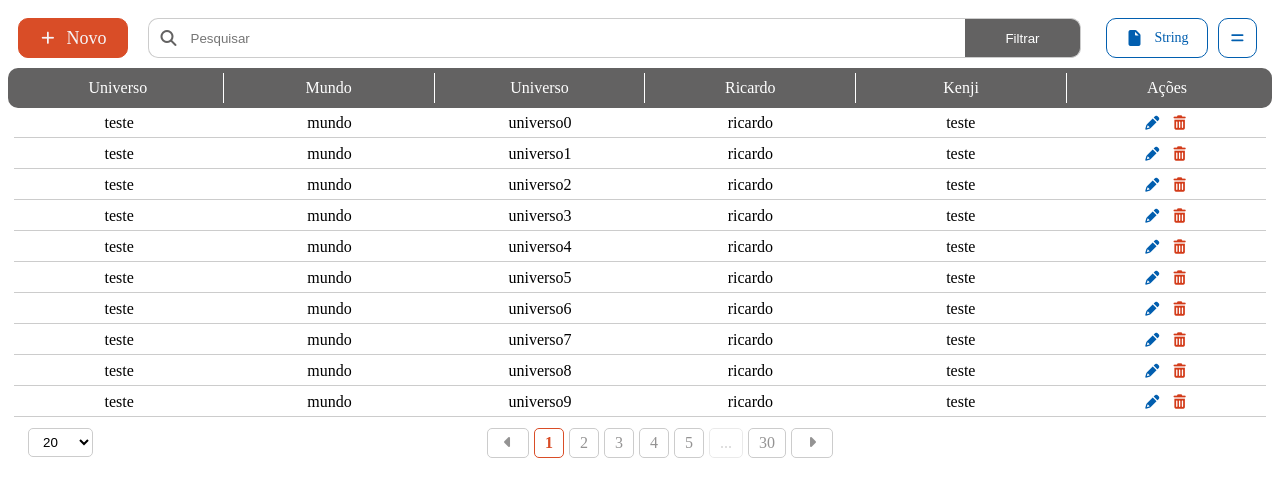
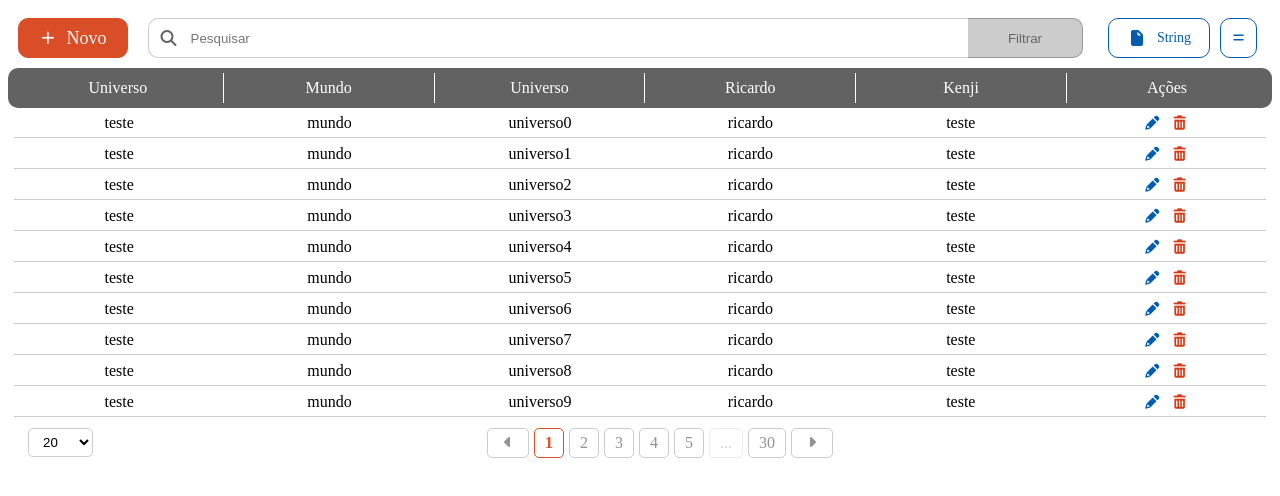
Before and after one commit to WorkspaceCardappio/angular-component-hub, an Angular app in the folder angular-component-hub/: page / in a window 1280 px wide. Shown: the top 496 px of the page. Built offline with nearby package versions, Linux system fonts and the light colour scheme.

Commit message:
feat: recebendo filters na listagem para executar nova request

```diff
--- a/angular-component-hub/src/app/shared/dropdown-menu-list/dropdown-menu-list.component.html
+++ b/angular-component-hub/src/app/shared/dropdown-menu-list/dropdown-menu-list.component.html
@@ -10,7 +10,7 @@
 
   <div class="dropdown">
     <ul>
-      @for (item of items; track item.value) {
+      @for (item of internalItems; track item.value) {
         <li (click)="selectItem($event)" [id]="item.value">
 
           @if (item.icon) {
--- /dev/null
+++ b/angular-component-hub/src/app/shared/list/filter-header/filter-header.component.html
@@ -0,0 +1,8 @@
+<span class="input">
+  <label class="fas fa-search" for="search"></label>
+  <input id="search" placeholder="Pesquisar" [formControl]="search" />
+  <button
+    (click)="onClick()"
+    [ngClass]="{ disabled: !search.valid }"
+  >Filtrar</button>
+</span>
--- /dev/null
+++ b/angular-component-hub/src/app/shared/list/filter-header/filter-header.component.scss
@@ -0,0 +1,52 @@
+.input {
+  align-items: center;
+  display: grid;
+  grid-template-columns: auto 1fr auto;
+
+  label {
+    border-radius: 10px 0 0 10px;
+    display: flex;
+    padding: 0 10px;
+    align-items: center;
+    justify-content: center;
+    height: 38px;
+    border: 1px solid #ccc;
+    border-right: 0;
+    color: #636262;
+    cursor: pointer;
+  }
+
+  input {
+    outline: none;
+    border-top: 1px solid #ccc;
+    border-bottom: 1px solid #ccc;
+    border-left: 0;
+    border-right: 0;
+    height: 36px;
+    width: 100%;
+  }
+
+  button {
+    background-color: #636262;
+    border-radius: 0 10px 10px 0;
+    padding: 0 40px;
+    border: 1px solid #ccc;
+    border-left: 0;
+    height: 40px;
+    color: white;
+    cursor: pointer;
+    transition: 0.3s ease-in-out;
+
+    &.disabled {
+      background-color: #ccc !important;
+      color: #666 !important;
+      cursor: not-allowed;
+      border: 1px solid #999 !important;
+      border-left: 0 !important;
+    }
+  }
+
+  button:hover {
+    background-color: #d94d27;
+  }
+}
--- /dev/null
+++ b/angular-component-hub/src/app/shared/list/filter-header/filter-header.component.ts
@@ -0,0 +1,42 @@
+import { CommonModule } from '@angular/common';
+import { Component, EventEmitter, Input, Output } from '@angular/core';
+import { FormControl, ReactiveFormsModule, Validators } from '@angular/forms';
+import { Filter } from '../../../../model/filter.model';
+import { DropdownItem } from '../../dropdown-menu-list/model/dropdown-item.model';
+
+@Component({
+  selector: 'app-filter-header',
+  imports: [
+    CommonModule,
+    ReactiveFormsModule
+],
+  templateUrl: './filter-header.component.html',
+  styleUrl: './filter-header.component.scss',
+})
+export class FilterHeaderComponent {
+
+  @Input({ required: true }) fieldFilter!: Partial<DropdownItem>;
+  @Input({ required: true }) typeFilter!: string;
+
+  @Output() newFilter: EventEmitter<Filter> = new EventEmitter();
+
+  protected search = new FormControl('', Validators.required);
+
+  onClick() {
+    const filter = this.buildFilter();
+    this.newFilter.emit(filter);
+    this.clearSearch();
+  }
+
+  buildFilter(): Filter {
+    return {
+      field: this.fieldFilter.value!,
+      condition: this.typeFilter,
+      value: this.search.value!
+    }
+  }
+
+  clearSearch() {
+    this.search.setValue('');
+  }
+}
--- a/angular-component-hub/src/app/shared/list/list.component.html
+++ b/angular-component-hub/src/app/shared/list/list.component.html
@@ -7,15 +7,13 @@
     (onClick)="goToNew()"
   ></app-generic-button>
 
-  <span class="input">
-    <label class="fas fa-search" for="search"></label>
-    <input id="search" placeholder="Pesquisar"/>
-    <button>Filtrar</button>
-  </span>
-
+  <app-filter-header
+    [fieldFilter]="selectedFilter()"
+    [typeFilter]="typeValueFilter()"
+    (newFilter)="newFilter($event)"
+  ></app-filter-header>
 
   <div class="filters">
-
     <app-dropdown-menu-list
       [items]="params.filters!"
       (selectedChange)="changeTypeFilter($event)"
@@ -23,32 +21,27 @@
     ></app-dropdown-menu-list>
 
     <app-dropdown-type-filter
-      [type]="selectedFilter?.typeValue || 'string'"
-      [params]="{ itemSize: '14px' }"
+      [type]="selectedFilter().typeValue || 'string'"
+      [params]="{ itemSize: '12px' }"
       (selectedChange)="changeOperationFilter($event)"
     ></app-dropdown-type-filter>
   </div>
-
 </div>
 
 <section>
   <header>
-
     <ul [ngStyle]="{ 'grid-template-columns': gridTemplateColumns }">
       @for (column of params.columns; track $index) {
       <li>{{ column.title }}</li>
-        }
-
-        @if (showActions) {
+      } @if (showActions) {
       <li class="actions">Ações</li>
       }
-
     </ul>
   </header>
 
   @if (responseData.empty) {
-      <div style="text-align: center; padding: 10px;">
-        <p>Não possui dados.</p>
+  <div style="text-align: center; padding: 10px">
+    <p>Não possui dados.</p>:', th
   </div>
   } @else {
 
@@ -57,9 +50,7 @@
     <ul [ngStyle]="{ 'grid-template-columns': gridTemplateColumns }">
       @for (column of params.columns; track $index) {
       <li>{{ item[column.field!] }}</li>
-            }
-
-            @if (showActions) {
+      } @if (showActions) {
       <li class="actions">
         <app-actions-list
           [nameRoute]="'teste'"
@@ -88,5 +79,4 @@
   </footer>
 
   }
-
 </section>
--- a/angular-component-hub/src/app/shared/list/list.component.scss
+++ b/angular-component-hub/src/app/shared/list/list.component.scss
@@ -9,51 +9,6 @@
     display: flex;
     justify-content: flex-end;
     gap: 10px;
-  }
-
-  .input {
-    align-items: center;
-    display: grid;
-    grid-template-columns: auto 1fr auto;
-
-    label {
-      border-radius: 10px 0 0 10px;
-      display: flex;
-      padding: 0 10px;
-      align-items: center;
-      justify-content: center;
-      height: 38px;
-      border: 1px solid #ccc;
-      border-right: 0;
-      color: #636262;
-      cursor: pointer;
-    }
-
-    input {
-      outline: none;
-      border-top: 1px solid #ccc;
-      border-bottom: 1px solid #ccc;
-      border-left: 0;
-      border-right: 0;
-      height: 36px;
-      width: 100%
-    }
-
-    button {
-      background-color: #636262;
-      border-radius: 0 10px 10px 0;
-      padding: 0 40px;
-      border: 1px solid #ccc;
-      border-left: 0;
-      height: 40px;
-      color: white;
-      cursor: pointer;
-      transition: 0.3s ease-in-out;
-    }
-
-    button:hover {
-      background-color: #D94D27;
-    }
   }
 
 }
--- a/angular-component-hub/src/app/shared/list/list.component.ts
+++ b/angular-component-hub/src/app/shared/list/list.component.ts
@@ -1,15 +1,23 @@
 import { CommonModule } from '@angular/common';
-import { Component, Input, OnInit, signal, WritableSignal } from '@angular/core';
+import {
+  Component,
+  Input,
+  OnInit,
+  signal,
+  WritableSignal,
+} from '@angular/core';
 import { Router } from '@angular/router';
+import { Filter } from '../../../model/filter.model';
 import { Pageable } from '../../model/pageable.model';
-import { ActionsListComponent } from "../actions-list/actions-list.component";
-import { GenericButtonComponent } from "../button/generic/generic.component";
-import { PageSizeComponent } from "../page-size/page-size.component";
+import { ActionsListComponent } from '../actions-list/actions-list.component';
+import { GenericButtonComponent } from '../button/generic/generic.component';
+import { DropdownMenuListComponent } from '../dropdown-menu-list/dropdown-menu-list.component';
+import { DropdownItem } from '../dropdown-menu-list/model/dropdown-item.model';
+import { DropdownTypeFilterComponent } from '../dropdown-type-filter/dropdown-type-filter.component';
+import { PageSizeComponent } from '../page-size/page-size.component';
 import { PaginatorComponent } from '../paginator/paginator.component';
+import { FilterHeaderComponent } from './filter-header/filter-header.component';
 import { ListParams } from './params/list-params.model';
-import { DropdownMenuListComponent } from "../dropdown-menu-list/dropdown-menu-list.component";
-import { DropdownTypeFilterComponent } from "../dropdown-type-filter/dropdown-type-filter.component";
-import { DropdownItem } from '../dropdown-menu-list/model/dropdown-item.model';
 
 @Component({
   selector: 'app-list',
@@ -21,32 +29,45 @@ import { DropdownItem } from '../dropdown-menu-list/model/dropdown-item.model';
     GenericButtonComponent,
     ActionsListComponent,
     DropdownMenuListComponent,
-    DropdownTypeFilterComponent
-],
+    DropdownTypeFilterComponent,
+    FilterHeaderComponent,
+  ],
   templateUrl: './list.component.html',
-  styleUrl: './list.component.scss'
+  styleUrl: './list.component.scss',
 })
 export class ListComponent implements OnInit {
-
   @Input({ required: true }) params!: Partial<ListParams>;
   @Input() showActions = true;
 
   @Input() quantityPages: number[] = [20, 5, 10, 50, 100];
 
-  responseData: Pageable = { content: [], empty: false, first: false, last: false, number: 0, totalPages: 30 } as any;
+  responseData: Pageable = {
+    content: [],
+    empty: false,
+    first: false,
+    last: false,
+    number: 0,
+    totalPages: 30,
+  } as any;
 
   gridTemplateColumns: string | undefined;
 
-  selectedFilter: Partial<DropdownItem> | undefined;
+  selectedFilter: WritableSignal<Partial<DropdownItem>> = signal({});
+  typeValueFilter: WritableSignal<string> = signal('');
+  activeFilters: Filter[] = [];
 
-  constructor(
-    private readonly _router: Router
-  ) {}
+  constructor(private readonly _router: Router) {}
 
   ngOnInit(): void {
-
-    for(let i = 0; i < 10; i++) {
-      this.responseData.content.push({ universo: 'universo' + i, mundo: 'mundo', ricardo: 'ricardo', teste: 'teste', id: i, kenji: 'teste' });
+    for (let i = 0; i < 10; i++) {
+      this.responseData.content.push({
+        universo: 'universo' + i,
+        mundo: 'mundo',
+        ricardo: 'ricardo',
+        teste: 'teste',
+        id: i,
+        kenji: 'teste',
+      });
     }
 
     this.buildTemplateColumns();
@@ -61,25 +82,37 @@ export class ListComponent implements OnInit {
   }
 
   goToNew() {
-    this._router.navigate([`${this.params.route}/new`])
+    this._router.navigate([`${this.params.route}/new`]);
   }
 
   buildTemplateColumns() {
-
     this.gridTemplateColumns = (this.params.columns || [])
-      .map(column => `${column.size || 3}fr`)
+      .map((column) => `${column.size || 3}fr`)
       .join(' ');
 
-    if (this.showActions)
-      this.gridTemplateColumns += ' 1fr';
+    if (this.showActions) this.gridTemplateColumns += ' 1fr';
   }
 
   changeTypeFilter(value: Partial<DropdownItem>) {
-    this.selectedFilter = value;
+    this.selectedFilter.set(value);
   }
 
   changeOperationFilter(value: string) {
-    console.log(value);
+    this.typeValueFilter.set(value);
   }
 
+  newFilter(filter: Filter) {
+
+    const index = this.activeFilters.findIndex((value) => value.field === filter.field && value.condition === filter.condition);
+
+    index > -1
+      ? this.activeFilters[index] = filter
+      : this.activeFilters.push(filter);
+
+    this.fetchDataWithFilters();
+  }
+
+  fetchDataWithFilters() {
+    console.log('ativos:', this.activeFilters);
+  }
 }
--- /dev/null
+++ b/angular-component-hub/src/model/filter.model.ts
@@ -0,0 +1,6 @@
+
+export interface Filter {
+  field: string;
+  condition: string;
+  value: string
+}
```
Also changed, not shown: angular-component-hub/src/app/shared/dropdown-menu-list/dropdown-menu-list.component.ts (+9 -6 lines), 1 other file (tests, documents, lock files or other folders). Lines whose indentation alone changed are shown as unchanged.
